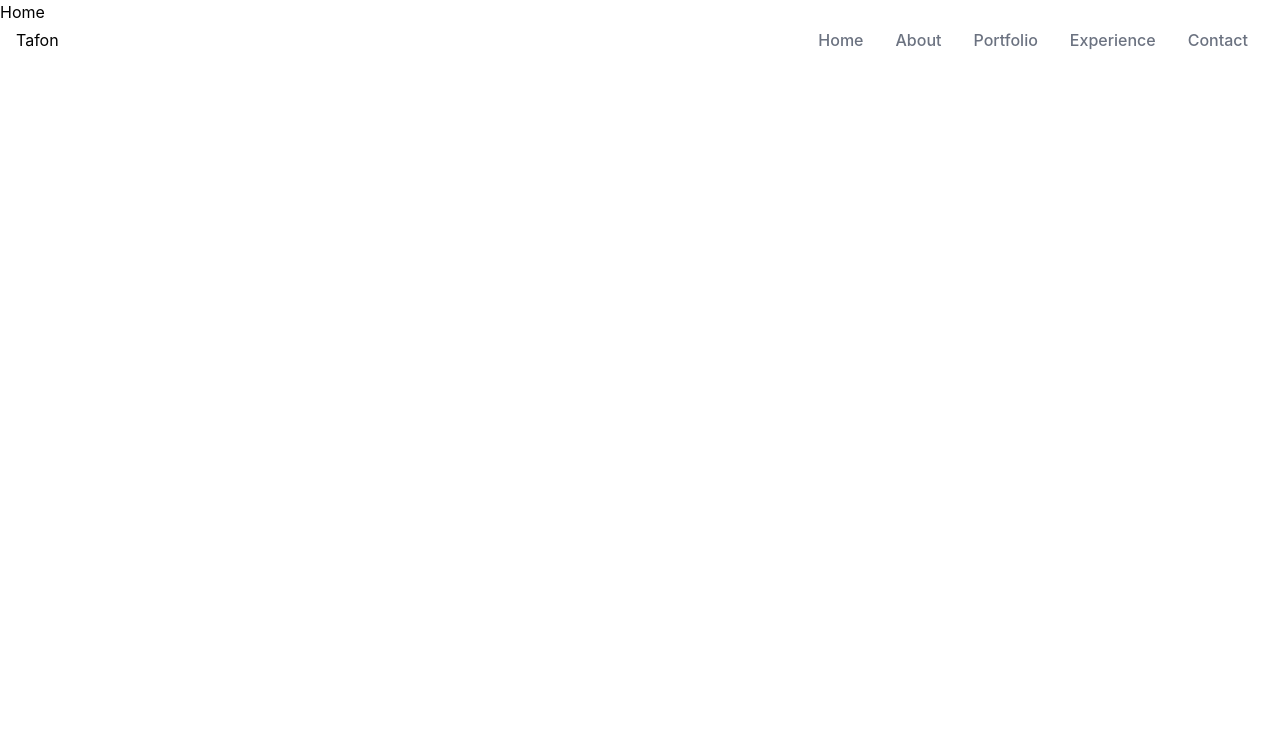
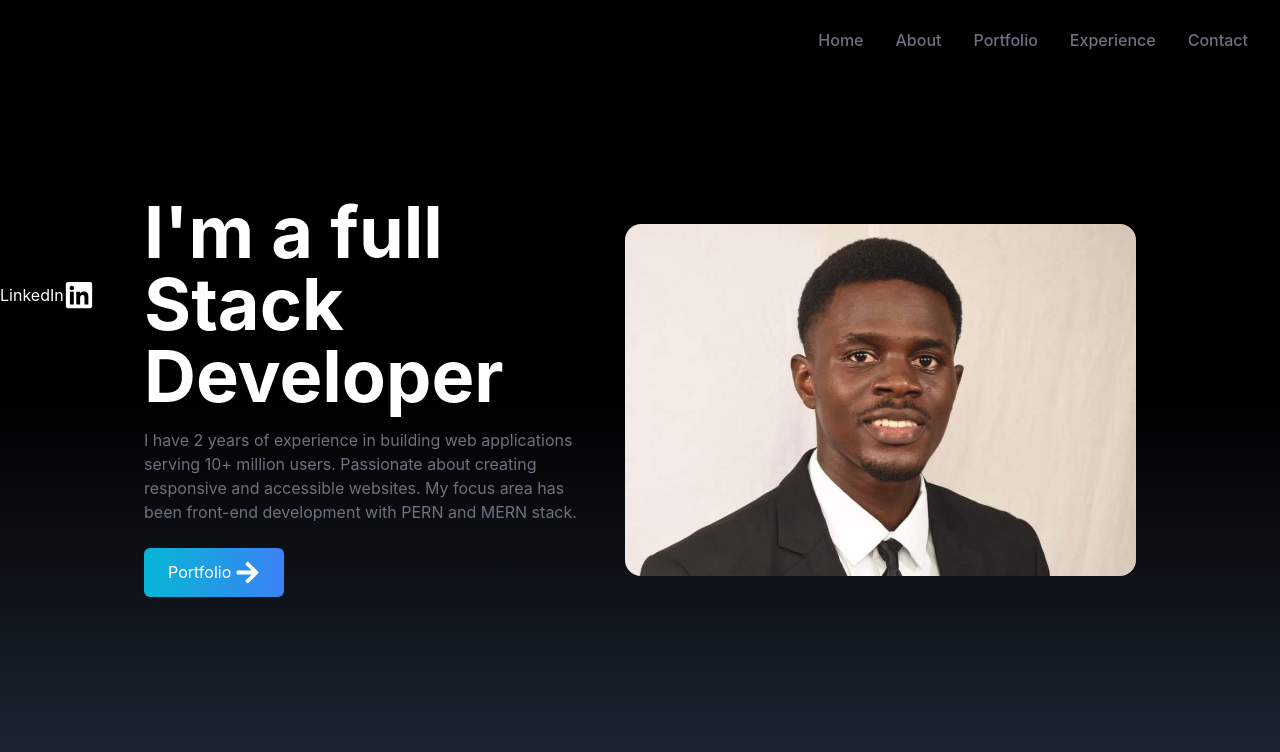
Before and after one commit to tafonhubertnwana/My-portfolio, a React (Create React App) app in the folder my-portfolio/: page / in a window 1280 px wide. Shown: the top 752 px of the page. Built offline with nearby package versions, Linux system fonts and the light colour scheme.

Commit message:
creating the home page

```diff
--- a/my-portfolio/src/App.js
+++ b/my-portfolio/src/App.js
@@ -1,16 +1,16 @@
 
 import './App.css';
 import Navbar from "./components/Navbar";
-import Home from "./components/Home"
+import Home from "./components/Home";
+import SocialLink from "./components/socialLinks"
 
 function App() {
   return (
-    <div>
-
-
+    <>
       <Navbar />
       <Home />
-    </div>
+      <SocialLink />
+    </>
   );
 }
 
--- a/my-portfolio/src/components/Home.jsx
+++ b/my-portfolio/src/components/Home.jsx
@@ -1,8 +1,36 @@
-import React from 'react'
+import React from 'react';
+import image from "../image/personel-4.jpg";
+import { FaArrowRight } from "react-icons/fa";
+
+
 
 const Home = () => {
   return (
-    <div>Home</div>
+    <div name="home" className='h-screen w-full bg-gradient-to-b from-black to-gray-800 via-black'>
+      <div className="max-w-screen-lg mx-auto flex flex-col items-center justify-center h-full px-4 md:flex-row">
+        <div cclassName="flex flex-col justify-center h-full">
+          <h2 className=' text-4xl sm:text-7xl font-bold text-white'> I'm a full Stack Developer</h2>
+          <p className='text-gray-500 py-4 max-w-md'>
+            I have 2 years of experience in building web applications serving 10+ million users. Passionate about creating responsive and accessible websites. My focus area has been front-end development with PERN and MERN stack.
+          </p>
+          <div>
+            <button className="group text-white w-fit px-6 py-3 my-2 flex iteems-center rounded-md bg-gradient-to-r from-cyan-500 to-blue-500 cursor-pointer">
+              Portfolio
+              <span clasName=" group-hover:rotate-90 duration 300">
+                <FaArrowRight size={25} className='ml-1' />
+              </span>
+
+            </button>
+          </div>
+        </div>
+        <div>
+          <img src={image} alt="tafon hubert" className="rounded-2xl mx-auto w-2/3  md:w-full"/>
+        </div>
+      </div>
+
+
+
+    </div>
   )
 }
 
--- /dev/null
+++ b/my-portfolio/src/components/socialLinks.jsx
@@ -0,0 +1,65 @@
+import React from 'react';
+import {FaGithub, FaLinkedin} from "react-icons/fa"
+import {HiOutlineMail} from 'react-icons/hi';
+import {BsFillPersonLinesFill} from "react-icons/bs";
+
+
+const SocialLink = () => {
+
+  const links =[
+    {
+      id: 1,
+      child: (
+        <>
+          LinkedIn <FaLinkedin size={30} />
+        </>
+      ),
+      href: 'www.linkedin.com/in/tafon-n-hubert',
+      style: "rounded-tr-md"
+    },
+    {
+      id: 2,
+      child: (
+        <>
+          GitHub <FaGithub size={30} />
+        </>
+      ),
+      href: 'https://github.com/tafonhubertnwana'
+    },
+    {
+      id: 3,
+      child: (
+        <>
+          Mail <HiOutlineMail size={30} />
+        </>
+      ),
+      href: 'mailto:tafonsoftwarespecialist@gmail.com'
+    },
+
+    {
+      id: 4,
+      child: (
+        <>
+          Resume <BsFillPersonLinesFill size={30} />
+        </>
+      ),
+      href: 'https://linkedin.com'
+    }
+
+  ]
+  return (
+    <div className="flex-col top-[35%] left-0 fixed">
+      <ul>
+        <li clasName="flex justify-between items-center w-40 h-14 px-4 bg-grey-500 ml-[-100px] hover:rounded-md duration-300 hover:ml-[-10px]" >
+          <a href="" className ="flex justify-between items-center w-full text-white" >
+            <>
+              LinkedIn <FaLinkedin size={30} />
+            </>
+          </a>
+        </li>
+      </ul>
+    </div>
+  )
+}
+
+export default SocialLink
```
Also changed, not shown: my-portfolio/src/image/personel-4.jpg (added).
